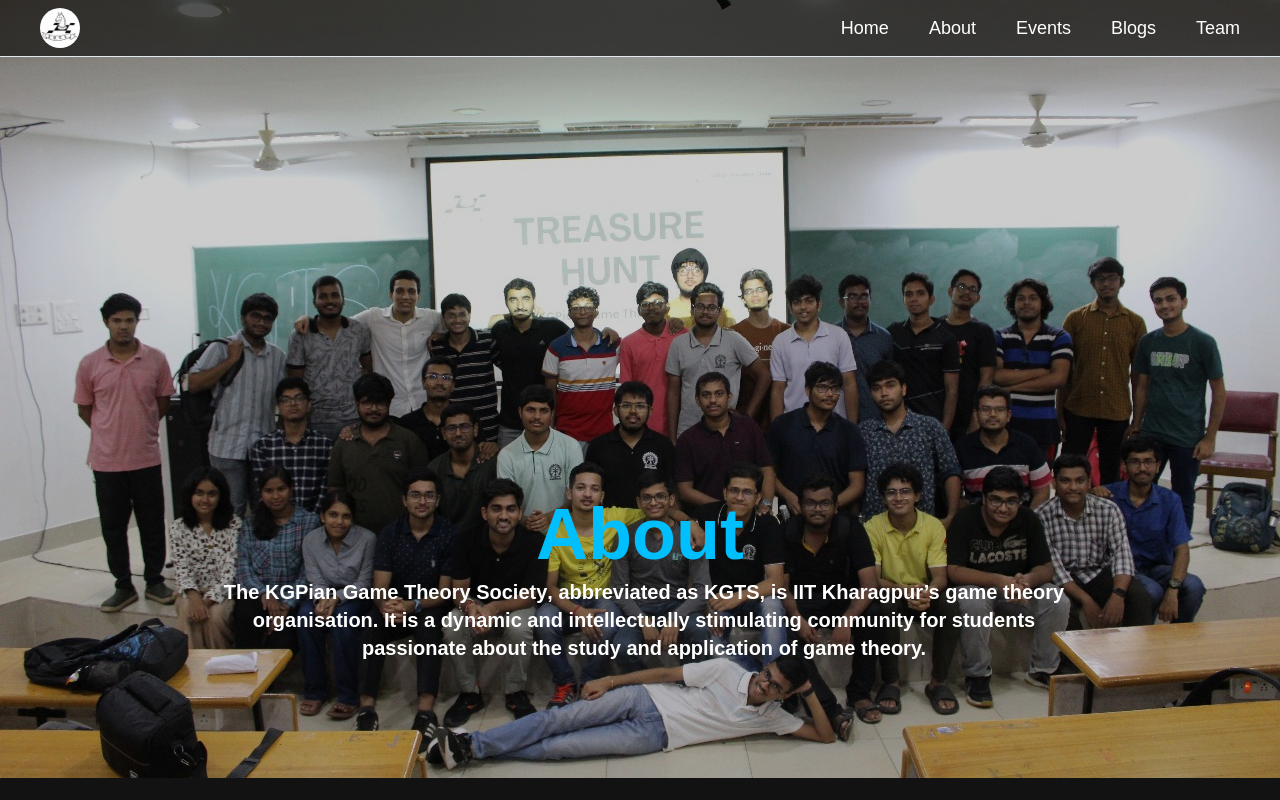
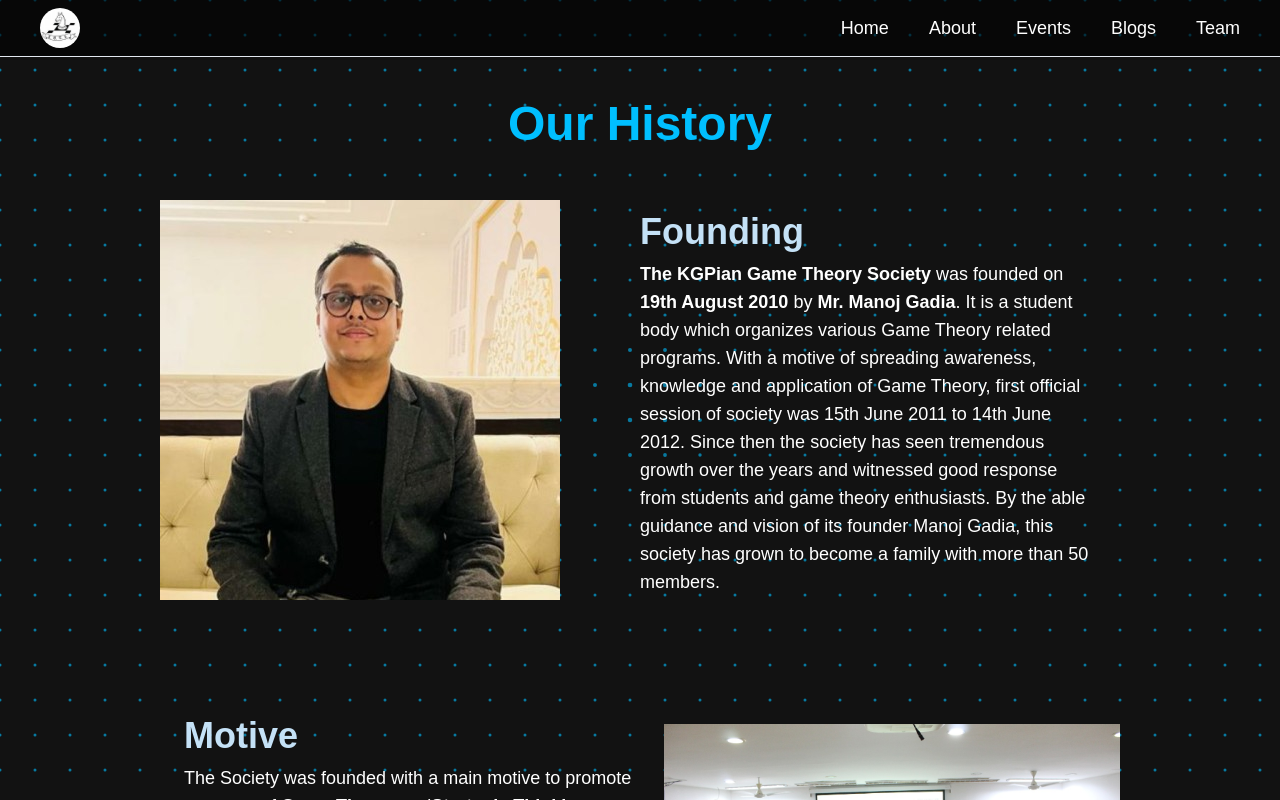
Before and after one commit to kgts-iitkgp/site-frontend, a Next.js app: page /about in a window 1280 px wide. Shown: the top 800 px of the page. Built offline with nearby package versions, Linux system fonts and the light colour scheme; a web font is replaced by a local one.

Commit message:
removed about main photo

```diff
--- a/src/app/about/page.tsx
+++ b/src/app/about/page.tsx
@@ -11,14 +11,14 @@
   return (
     <div className="min-h-screen">
       <DotBackground />
-      <div className="relative bg-black w-full h-full px-4 sm:pt-28 pb-4 bg-cover bg-center flex justify-center items-center">
+      {/* <div className="relative bg-black w-full h-full px-4 sm:pt-28 pb-4 bg-cover bg-center flex justify-center items-center">
         <img
-          src="/images/fullteam.jpg" // the background image without the dice
+          src="/images/fullteam2.jpg" // the background image without the dice
           alt="full team image"
           className="absolute top-0 left-0 w-full h-full object-cover opacity-80"
         />
         <div className="z-20 flex h-[400px] w-[300px] md:w-[700px] lg:w-[900px] sm:h-[650px] justify-center items-end md:-translate-y-28 lg:-translate-y-20">
-          {/* Text Content */}
+
           <div className=" text-white flex flex-col justify-center ">
             <p className="text-3xl sm:text-5xl mt-5 text-center lg:text-7xl font-bold text-primary">
               About
@@ -31,7 +31,7 @@
             </p>
           </div>
         </div>
-      </div>
+      </div> */}
       <div className="w-full flex flex-col items-center">
         <div className="flex flex-col justify-center items-center lg:w-4/5">
           <div className="text-center mt-20">
@@ -40,9 +40,9 @@
             </h1>
           </div>
           <div className="w-full md:w-4/5 h-auto px-8 py-4 sm:p-8 flex flex-col sm:flex-row justify-center items-center">
-  <div className="w-full sm:w-[55%] h-auto object-cover overflow-hidden">
+  <div className="w-full sm:w-[50%] h-auto object-cover overflow-hidden">
     <img
-      src="/images/heads.jpg"
+      src="/images/manojgadia.jpeg"
       alt="Image 2"
       className="transition-transform duration-500 ease-in-out transform hover:scale-110 hover:filter hover:grayscale hover:contrast-125"
     />
@@ -50,7 +50,7 @@
   <div className="w-full sm:w-[45%] h-auto text-base md:text-lg text-left text-white my-6 mx-6">
     <p className="text-tertiary text-2xl md:text-3xl lg:text-4xl font-bold my-2">Founding</p>
     <p>
-      <b>The KGPian Game Theory Society</b> was founded on <b>19th August 2010</b> by <b>Manoj Gadia</b>.
+      <b>The KGPian Game Theory Society</b> was founded on <b>19th August 2010</b> by <b>Mr. Manoj Gadia</b>.
       It is a student body which organizes various Game Theory related programs. With a motive of
       spreading awareness, knowledge and application of Game Theory, first official session of society
       was 15th June 2011 to 14th June 2012. Since then the society has seen tremendous growth over
```
Also changed, not shown: public/images/manojgadia.jpeg (added).
